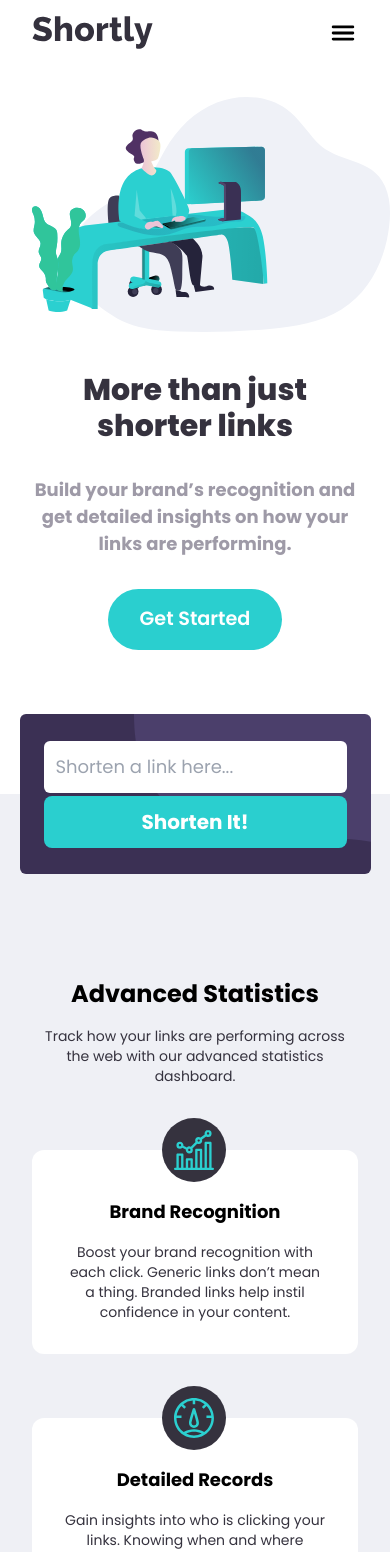
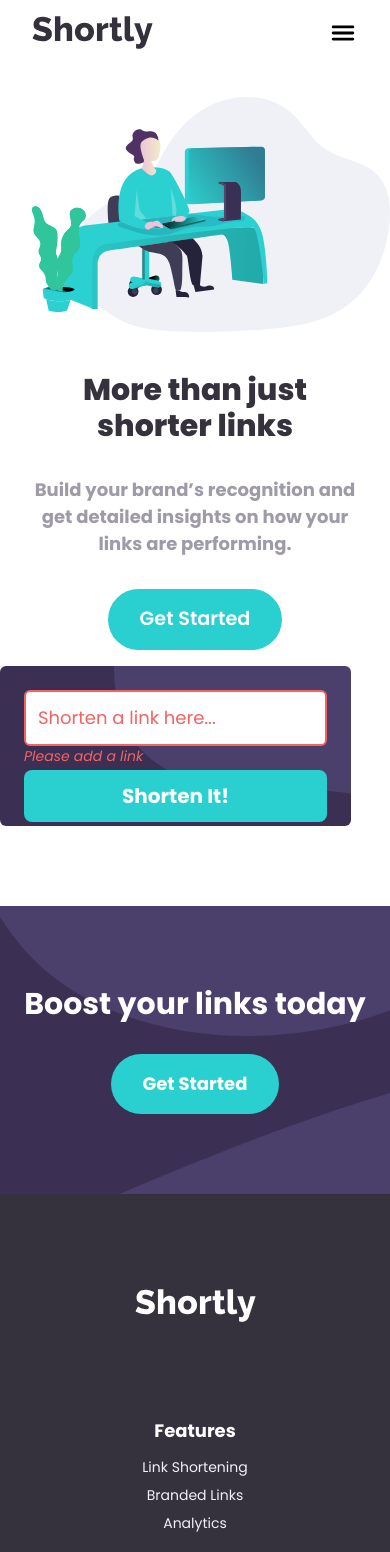
Before and after one commit to FevenSeyfu/Shortly-url-shortner, a React app: page / in a window 390 px wide. Shown: the top 1552 px of the page. Built offline with nearby package versions, Linux system fonts and the light colour scheme; the HTML template or start-up script is replaced by a standard one.

Commit message:
complete Api call wiht Rebrandly API

```diff
--- a/src/components/Main/Main.tsx
+++ b/src/components/Main/Main.tsx
@@ -1,13 +1,27 @@
+import { useState } from "react"
 import AdvancedStatistics from "./AdvancedStatistics"
 import ShortnerForm from "./ShortnerForm"
+import Result from "./Result";
 
-const Main:React.FC = () => {
-  return (
-    <main className="bg-neutral-gray w-full h-full flex flex-col items-center mt-12 ">
-        <ShortnerForm />
-        <AdvancedStatistics />
-    </main>
-  )
+interface Url {
+  id: number;
+  longUrl: string;
+  shortUrl: string;
 }
 
-export default Main
+const Main: React.FC = () => {
+  const [urls, setUrls] = useState<Url[]>([]);
+
+  const handleAddUrl = (newUrl: Url) => {
+    setUrls([...urls, newUrl]);
+  };
+
+  return (
+    <div className="container mx-auto">
+      <ShortnerForm onAddUrl={handleAddUrl} />
+      <Result urls={urls} />
+    </div>
+  );
+};
+
+export default Main;
--- a/src/components/Main/Result.tsx
+++ b/src/components/Main/Result.tsx
@@ -1,23 +1,36 @@
 import React, { useState } from "react";
 
-const Result: React.FC = () => {
+interface Url {
+  id: number;
+  longUrl: string;
+  shortUrl: string;
+}
+
+interface ResultProps {
+  urls: Url[];
+}
+
+
+const Result: React.FC<ResultProps> = ({ urls }) => {
+
   const [copied, setCopied] = useState(false);
   const handleCopy = () => setCopied(!copied);
   return (
     <>
       <ul className="flex flex-col gap-6 md:gap-4">
-        <li className="bg-white rounded-md flex flex-col items-start  md:flex-row md:justify-between md:items-center text-lg font-medium">
+      {urls.map((url) => (
+        <li className="bg-white rounded-md flex flex-col items-start  md:flex-row md:justify-between md:items-center text-lg font-medium" key={url.id}>
           <div
             id="input-url"
             className="border-b border-neutral-grayish-violet w-full flex md:border-none md:w-[50%] md:flex-wrap"
           >
-            <p className="p-6 text-black md:p-4">https://www.frontendmentor.io/</p>
+            <p className="p-6 text-black md:p-4">{url.longUrl}</p>
           </div>
           <div
             id="result"
             className="p-6 w-full flex gap-2 flex-col md:p-4 md:flex-row md:items-center md:justify-end md-w-[50%]"
           >
-            <p className="text-primary-cyan">https://rel.ink/c</p>
+            <p className="text-primary-cyan">{url.shortUrl}</p>
             <button
             className={`w-full rounded-md py-2 px-4 md:w-auto ${copied && ('bg-primary-dark-violet hover:bg-gray-800') }`}
             onClick={handleCopy}>
@@ -25,6 +38,7 @@ const Result: React.FC = () => {
             </button>
           </div>
         </li>
+         ))}
       </ul>
     </>
   );
--- a/src/components/Main/ShortnerForm.tsx
+++ b/src/components/Main/ShortnerForm.tsx
@@ -1,6 +1,10 @@
 import React, { useState } from "react";
 import Result from "./Result";
 import axios from "axios";
+
+interface ShortnerFormProps {
+  onAddUrl: (newUrl: { id: number; longUrl: string; shortUrl: string }) => void;
+}
 
 const ErrorMessage = () => {
   return (
@@ -10,36 +14,39 @@ const ErrorMessage = () => {
   );
 };
 
-const ShortnerForm: React.FC = () => {
-  const [shortlyInput, setShortlyInput] = useState({
-    url: "",
-    isTouched: false,
-  });
-  const postData = async (url: string) => {
+const ShortnerForm: React.FC<ShortnerFormProps> = ({ onAddUrl }) => {
+  const [longUrl, setLongUrl] = useState('');
+
+  const shorten = async (url: string) => {
+    const endpoint = 'https://api.rebrandly.com/v1/links';
+    const linkRequest = {
+      destination: url,
+      domain: { fullName: 'rebrand.ly' },
+    };
+
     try {
-      const response = await axios.post(
-        'https://api-ssl.bitly.com/v4/shorten',
-        `url=${encodeURIComponent(url)}`,
-        {
-          headers: {
-            'Content-Type': 'application/x-www-form-urlencoded'
-          }
+      const apiResponse = await axios.post(endpoint, linkRequest, {
+        headers: {
+          'Content-Type': 'application/json',
+          'apikey': '4e414a98d2324c4a9bb3f3d196060a21'
         }
-      );
-      console.log(response.data);
-      return response.data;
+      });
+
+      const link = apiResponse.data;
+      onAddUrl({ id: url.length + 1, longUrl: url, shortUrl: link.shortUrl });
+
     } catch (error) {
-      console.error('Error:', error);
-      throw error;
+      console.error('Error shortening URL:', error);
     }
   };
-  const handleSubmit = (e: React.FormEvent) => {
+
+  const handleSubmit = async(e: React.FormEvent) => {
     e.preventDefault();
-    postData(shortlyInput.url)
-    setShortlyInput({ url: "", isTouched: false });
+    await shorten(`https://www.${longUrl}`);
+    setLongUrl('');
   };
   const getIsInputValid = () => {
-    return shortlyInput.url.trim() !== "";
+    return longUrl.trim() !== "";
   };
 
   return (
@@ -53,16 +60,15 @@ const ShortnerForm: React.FC = () => {
             type="text"
             placeholder="Shorten a link here..."
             className={`p-3 rounded-md text-lg text-neutral-very-dark-blue ${
-              shortlyInput.isTouched &&
               !getIsInputValid() &&
               "focus:outline-secondary-red border-2 border-secondary-red text-secondary-red placeholder:text-secondary-red md:mt-6 text-lg"
             }`}
-            value={shortlyInput.url}
+            value={longUrl}
             onChange={(e) =>
-              setShortlyInput({ url: e.target.value, isTouched: true })
+              setLongUrl(e.target.value)
             }
           />
-          {shortlyInput.isTouched && !getIsInputValid() && <ErrorMessage />}
+          {!getIsInputValid() && <ErrorMessage />}
         </div>
         <button
           className="bg-primary-cyan w-full rounded-lg font-bold  text-xl py-3  md:w-[20%] md:text-lg"
@@ -72,7 +78,6 @@ const ShortnerForm: React.FC = () => {
           Shorten It!
         </button>
       </form>
-      {shortlyInput.url !== "" && <Result />}
     </div>
   );
 };
```
